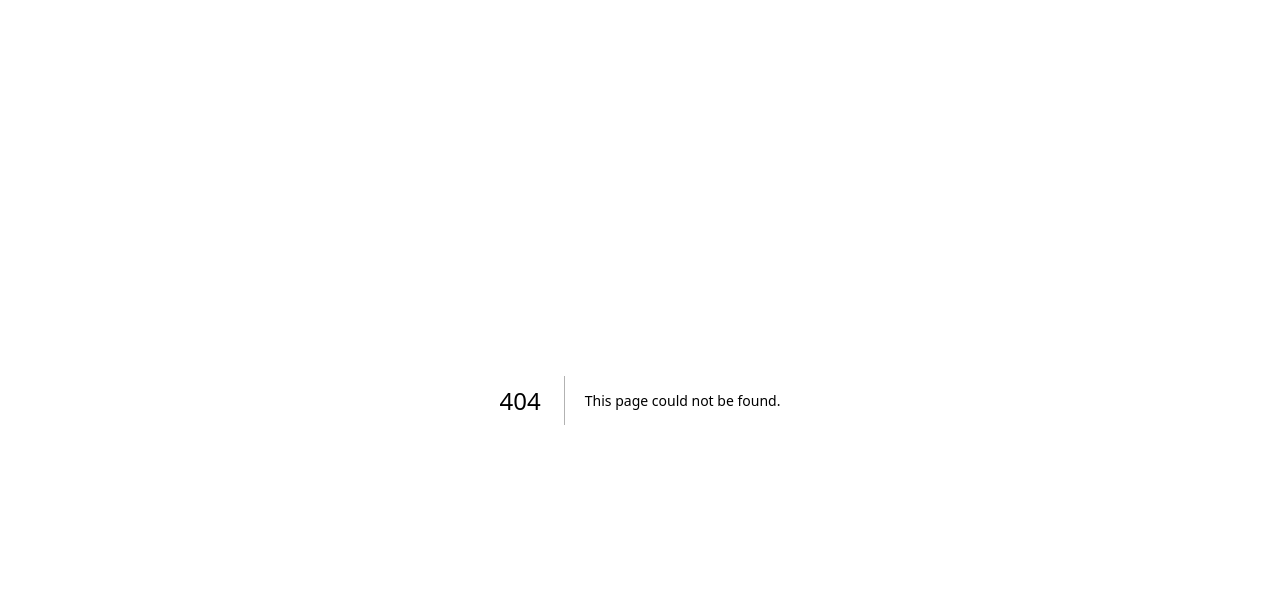
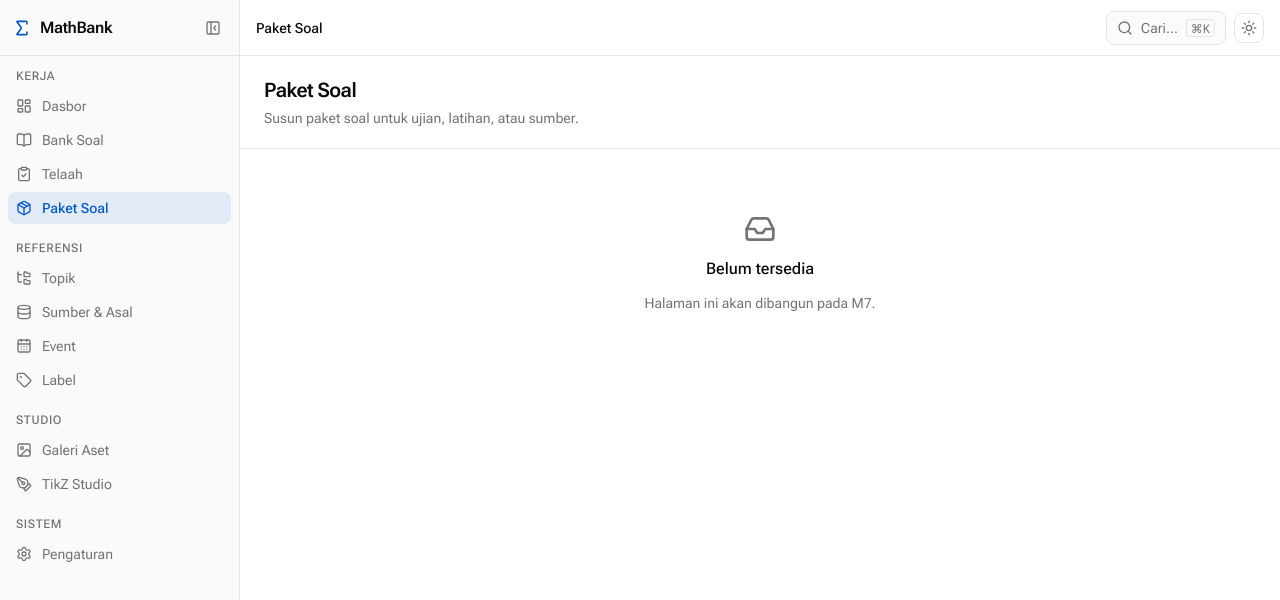
Before and after one commit to Sapinem/mathbank, a Next.js app: page /paket in a window 1280 px wide. Before the commit this address had no page. Shown: the top 600 px of the page. Built offline with nearby package versions, Linux system fonts and the light colour scheme.

Commit message:
feat(m3): tambahkan 11 halaman placeholder (ComingSoon per milestone)
Menambal commit 1630274 — berkas belum tertulis ke disk saat commit M3.
Semua rute (/bank-soal ... /sistem/pengaturan) kini HTTP 200.

```diff
--- /dev/null
+++ b/src/app/(app)/bank-soal/page.tsx
@@ -0,0 +1,11 @@
+import { PageHeader } from "@/components/layout/page-header";
+import { ComingSoon } from "@/components/ui/states";
+
+export default function BankSoalPage() {
+  return (
+    <>
+      <PageHeader title="Bank Soal" description="Telusuri, filter, dan kelola seluruh soal matematika." />
+      <ComingSoon milestone="M4" />
+    </>
+  );
+}
--- /dev/null
+++ b/src/app/(app)/paket/page.tsx
@@ -0,0 +1,11 @@
+import { PageHeader } from "@/components/layout/page-header";
+import { ComingSoon } from "@/components/ui/states";
+
+export default function PaketPage() {
+  return (
+    <>
+      <PageHeader title="Paket Soal" description="Susun paket soal untuk ujian, latihan, atau sumber." />
+      <ComingSoon milestone="M7" />
+    </>
+  );
+}
--- /dev/null
+++ b/src/app/(app)/referensi/event/page.tsx
@@ -0,0 +1,11 @@
+import { PageHeader } from "@/components/layout/page-header";
+import { ComingSoon } from "@/components/ui/states";
+
+export default function EventPage() {
+  return (
+    <>
+      <PageHeader title="Event" description="UTBK, OSN, ujian sekolah, dan subtesnya." />
+      <ComingSoon milestone="M5" />
+    </>
+  );
+}
--- /dev/null
+++ b/src/app/(app)/referensi/label/page.tsx
@@ -0,0 +1,11 @@
+import { PageHeader } from "@/components/layout/page-header";
+import { ComingSoon } from "@/components/ui/states";
+
+export default function LabelPage() {
+  return (
+    <>
+      <PageHeader title="Label" description="Label/tag fleksibel untuk lintas-topik." />
+      <ComingSoon milestone="M5" />
+    </>
+  );
+}
--- /dev/null
+++ b/src/app/(app)/referensi/sumber/page.tsx
@@ -0,0 +1,11 @@
+import { PageHeader } from "@/components/layout/page-header";
+import { ComingSoon } from "@/components/ui/states";
+
+export default function SumberPage() {
+  return (
+    <>
+      <PageHeader title="Sumber & Asal" description="Buku, situs, sekolah, dan institusi asal soal." />
+      <ComingSoon milestone="M5" />
+    </>
+  );
+}
--- /dev/null
+++ b/src/app/(app)/referensi/topik/page.tsx
@@ -0,0 +1,11 @@
+import { PageHeader } from "@/components/layout/page-header";
+import { ComingSoon } from "@/components/ui/states";
+
+export default function TopikPage() {
+  return (
+    <>
+      <PageHeader title="Topik" description="Kelola hierarki topik matematika." />
+      <ComingSoon milestone="M5" />
+    </>
+  );
+}
--- /dev/null
+++ b/src/app/(app)/sistem/ingest/page.tsx
@@ -0,0 +1,11 @@
+import { PageHeader } from "@/components/layout/page-header";
+import { ComingSoon } from "@/components/ui/states";
+
+export default function IngestPage() {
+  return (
+    <>
+      <PageHeader title="Ingest & Integrasi" description="Unggah naskah, pantau antrean, dan integrasi mesin." />
+      <ComingSoon milestone="M9" />
+    </>
+  );
+}
--- /dev/null
+++ b/src/app/(app)/sistem/pengaturan/page.tsx
@@ -0,0 +1,11 @@
+import { PageHeader } from "@/components/layout/page-header";
+import { ComingSoon } from "@/components/ui/states";
+
+export default function PengaturanPage() {
+  return (
+    <>
+      <PageHeader title="Pengaturan" description="Umum, AI, pengguna, dan sistem." />
+      <ComingSoon milestone="M4" />
+    </>
+  );
+}
--- /dev/null
+++ b/src/app/(app)/studio/aset/page.tsx
@@ -0,0 +1,11 @@
+import { PageHeader } from "@/components/layout/page-header";
+import { ComingSoon } from "@/components/ui/states";
+
+export default function AsetPage() {
+  return (
+    <>
+      <PageHeader title="Galeri Aset" description="Kelola aset media: gambar, SVG, dan diagram TikZ." />
+      <ComingSoon milestone="M6" />
+    </>
+  );
+}
--- /dev/null
+++ b/src/app/(app)/studio/tikz/page.tsx
@@ -0,0 +1,11 @@
+import { PageHeader } from "@/components/layout/page-header";
+import { ComingSoon } from "@/components/ui/states";
+
+export default function TikzPage() {
+  return (
+    <>
+      <PageHeader title="TikZ Studio" description="Editor diagram TikZ → SVG." />
+      <ComingSoon milestone="M6" />
+    </>
+  );
+}
--- /dev/null
+++ b/src/app/(app)/telaah/page.tsx
@@ -0,0 +1,11 @@
+import { PageHeader } from "@/components/layout/page-header";
+import { ComingSoon } from "@/components/ui/states";
+
+export default function TelaahPage() {
+  return (
+    <>
+      <PageHeader title="Telaah" description="Kurasi soal: perlu telaah, ditandai, dan kategorisasi." />
+      <ComingSoon milestone="M4" />
+    </>
+  );
+}
```
